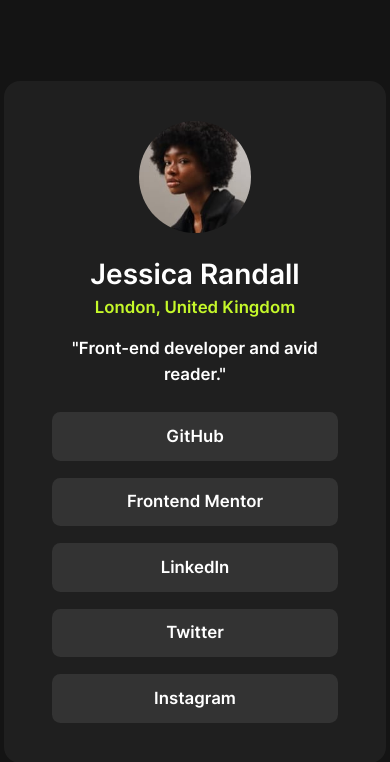
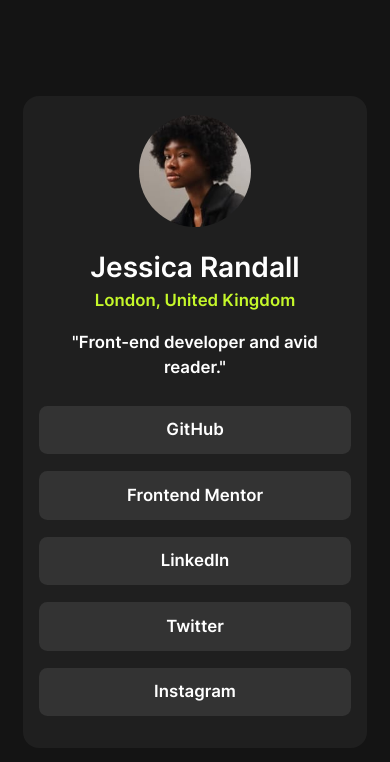
Before and after one commit to 4uwebsite/Social-links-profile, a plain HTML site: page index.html in a window 390 px wide. Drawn offline with Linux system fonts and the light colour scheme.

Commit message:
Before Autofixer

```diff
--- a/main.css
+++ b/main.css
@@ -54,8 +54,6 @@ p, h1, h2, h3, h4, h5, h6 {
     --para-400: 0.766rem;
     --para-600: 1.05rem;
     --h1-400: 1.75rem;
-    /* --h1-400: 2rem; */
-    /* --h1-900: 4rem; */
     /* Font Sizes - END */
 }
 
@@ -89,7 +87,6 @@ body {
 
 main {
     background-color: var(--grey-800);
-    /* min-width: 320px; */
     margin: 0.25em;
     padding: 2.5em 3em;
     border-radius: 1em;
@@ -99,7 +96,6 @@ img {
     border-radius: 50%;
     width: 7em;
     margin-bottom: 1.2em;
-    /* margin-bottom: 2.6em; */
 }
 
 p {
@@ -124,8 +120,7 @@ button:hover {
 
 /* CLASSES & IDs - START */
 .btn-sec {
-    width: 100%;
-    /* width: 22em; */
+    min-width: 21em;
     gap: 1em;
 }
 
@@ -134,7 +129,6 @@ button:hover {
 }
 
 .bio {
-    max-width: 90%;
     margin: 1em 0 1.5em 0;
 }
 /* CLASSES & IDs - END */
@@ -156,5 +150,18 @@ button:hover {
 
 
 /* MEDIA QUERIES - START */
-
+@media only screen and (max-width: 440px) {
+    main {
+        padding: 1.2em 1em 2em 1em;
+    }
+}
+@media only screen and (max-width: 500px) {
+    .btn-sec {
+        min-width: 0;
+        width: 100%;
+    }
+    .bio {
+        max-width: 90%;
+    }
+}
 /* MEDIA QUERIES - END */
```
